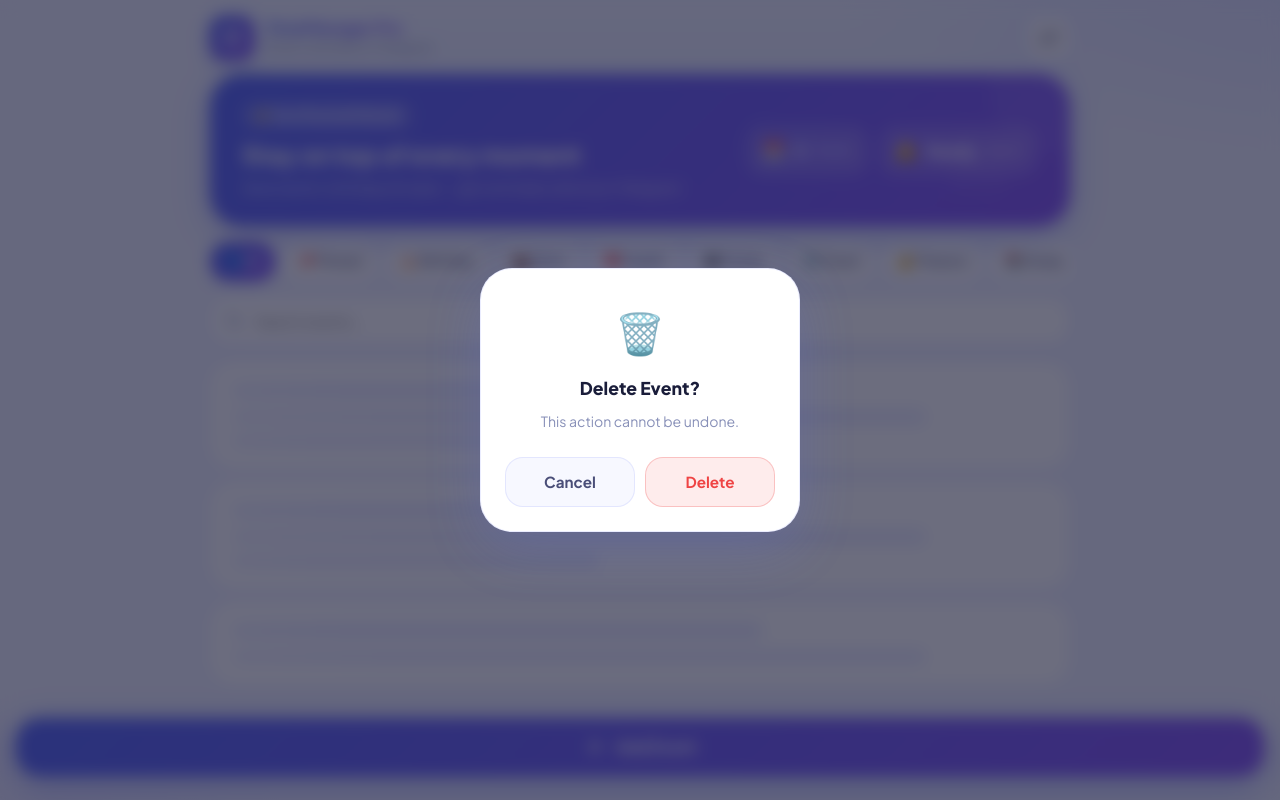
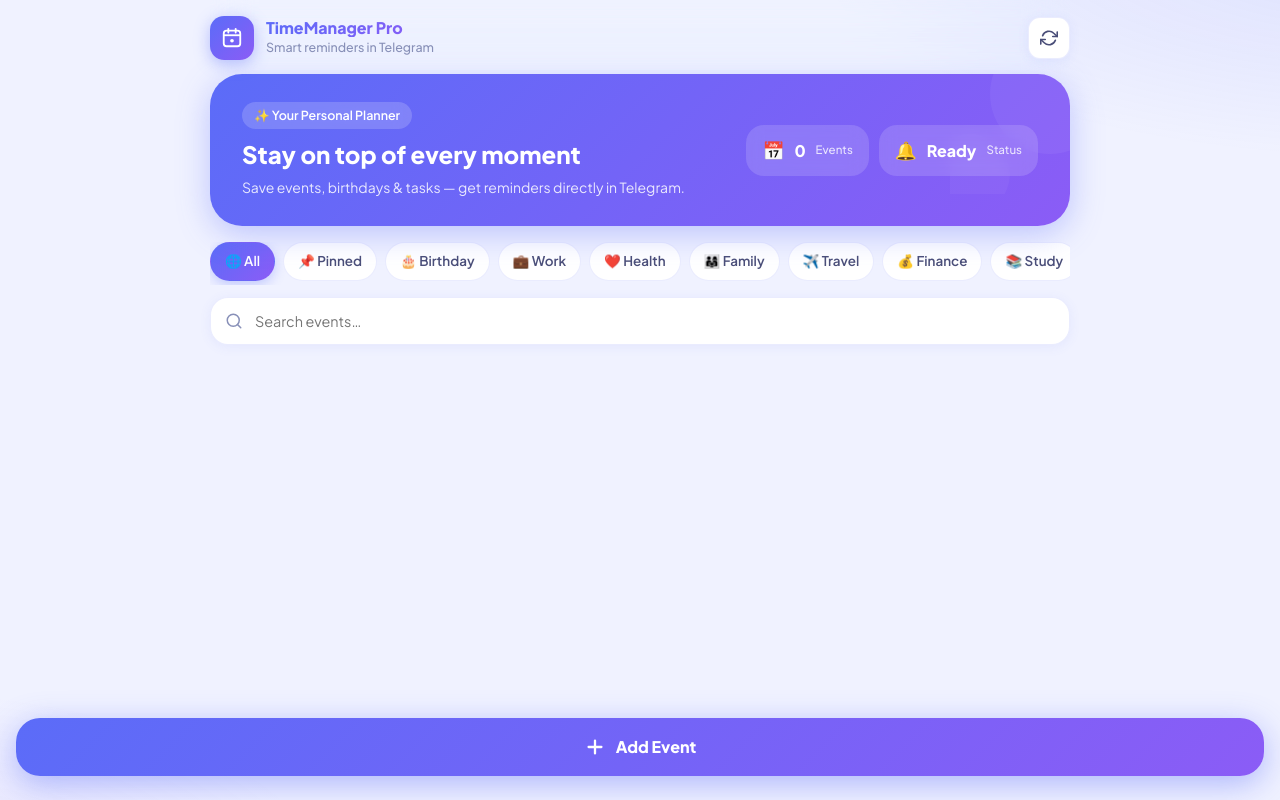
Before and after one commit to whamidrezaw/C2-, a Python web app: template templates/index.html in a window 1280 px wide. Run offline with Jinja, Linux system fonts and the light colour scheme; the template is opened without the code that fills it, so the values that code supplies are empty; some libraries are stand-ins or nearby versions.

Commit message:
Update style.css

```diff
--- a/static/style.css
+++ b/static/style.css
@@ -2,6 +2,11 @@
    TimeManager Pro — style.css v2.0
    Vibrant, mobile-first, Telegram Mini App
    ═══════════════════════════════════════════════════════════ */
+
+[hidden],
+.hidden {
+  display: none !important;
+}
 
 /* ── Design Tokens ─────────────────────────────────────── */
 :root {
```
